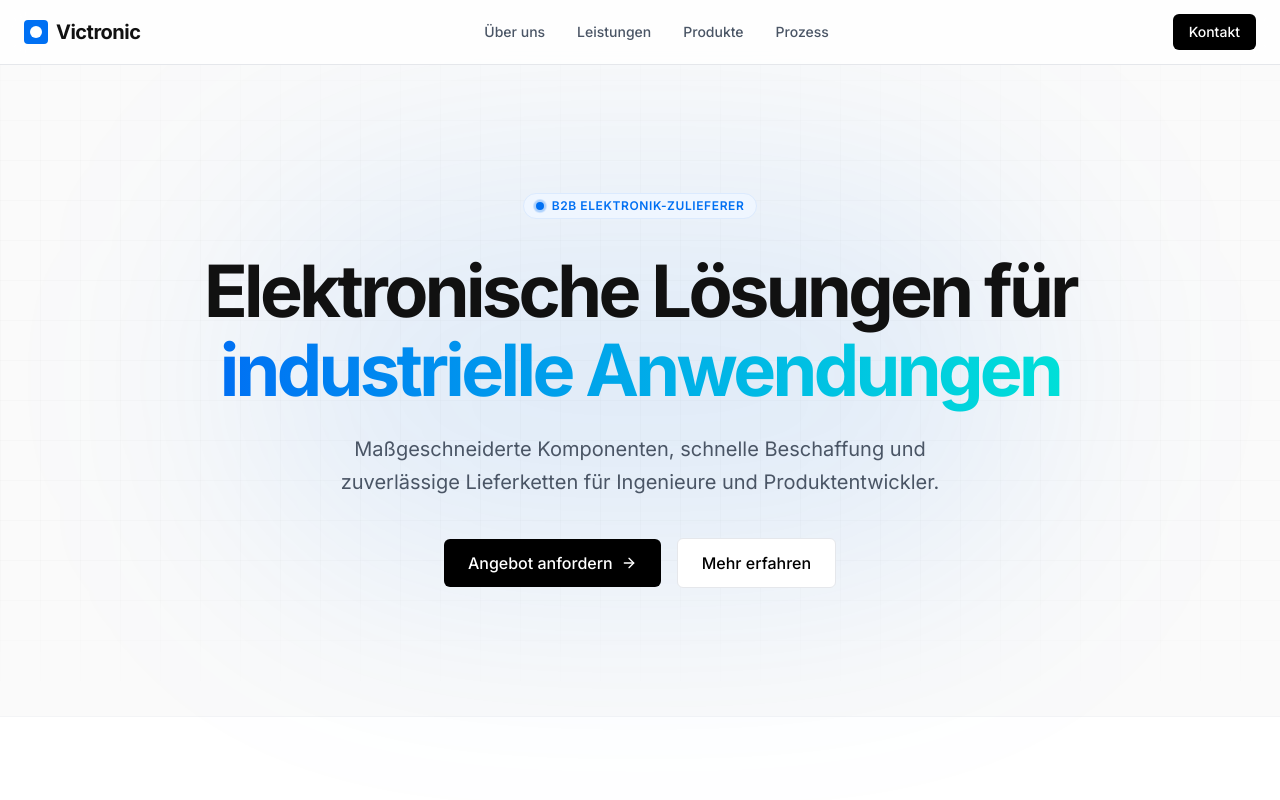
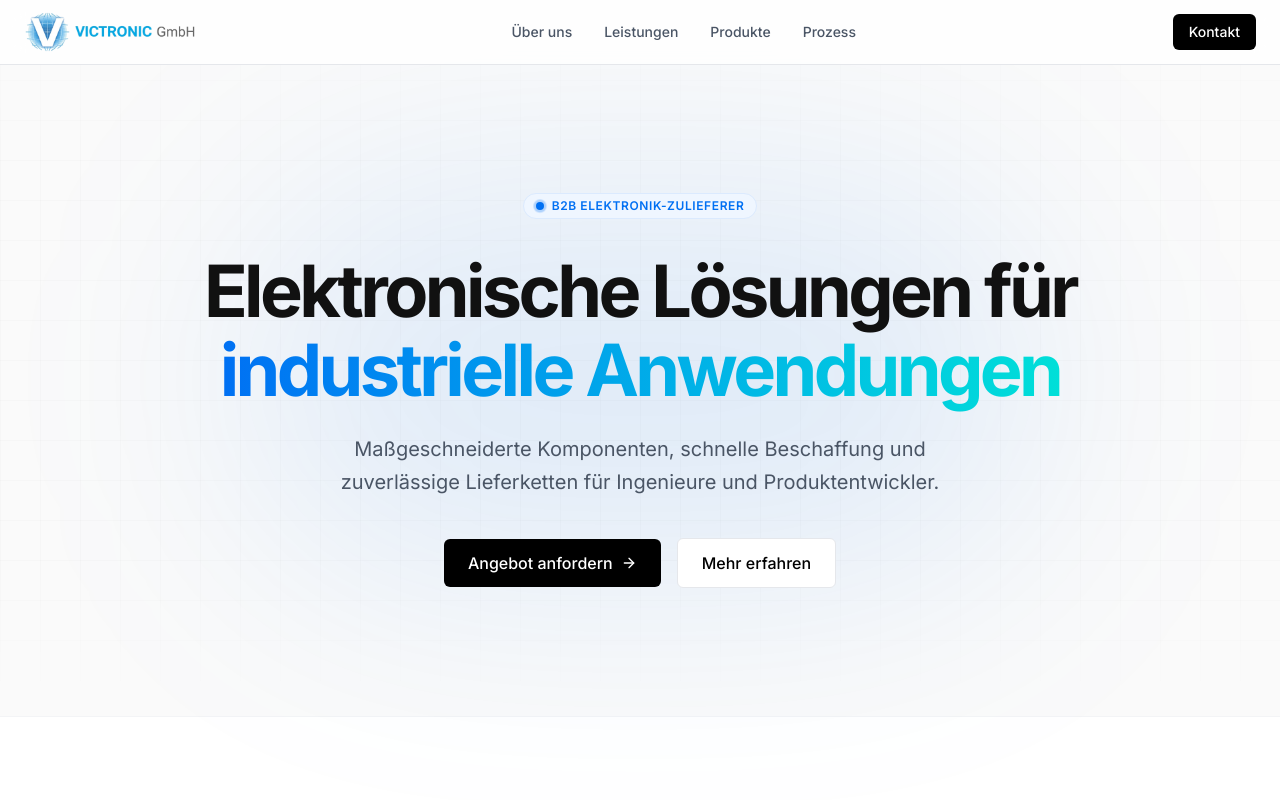
Before and after one commit to thierlingjustus/Victronic, a React (Vite) app: page / in a window 1280 px wide. Shown: the top 800 px of the page. Built offline with nearby package versions, Linux system fonts and the light colour scheme.

Commit message:
Replace square logo with official transparent logo and link it to landing page

```diff
--- a/src/pages/Home.tsx
+++ b/src/pages/Home.tsx
@@ -7,6 +7,7 @@ import {
   Link as LinkIcon, Award, Clock, Search, Truck, ArrowRight, Mail, Phone, MapPin, ChevronRight
 } from 'lucide-react';
 import { products } from '../data/products';
+import logo from '../logo.png';
 
 const FadeIn = ({ children, delay = 0 }: { children: React.ReactNode, delay?: number }) => (
   <motion.div
@@ -25,12 +26,9 @@ export default function Home() {
       {/* Navigation */}
       <nav className="fixed top-0 left-0 right-0 z-50 bg-white/80 backdrop-blur-md border-b border-gray-200">
         <div className="max-w-7xl mx-auto px-6 h-16 flex items-center justify-between">
-          <div className="flex items-center gap-2 font-bold text-xl tracking-tight">
-            <div className="w-6 h-6 bg-[#0070f3] rounded-sm flex items-center justify-center">
-              <div className="w-3 h-3 bg-white rounded-full" />
-            </div>
-            Victronic
-          </div>
+          <Link to="/" className="flex items-center">
+            <img src={logo} alt="Victronic GmbH Logo" className="h-8 md:h-10 w-auto object-contain" />
+          </Link>
           <div className="hidden md:flex items-center gap-8 text-sm font-medium text-gray-600">
             <a href="#about" className="hover:text-[#0070f3] transition-colors">Über uns</a>
             <a href="#services" className="hover:text-[#0070f3] transition-colors">Leistungen</a>
--- a/src/pages/Product.tsx
+++ b/src/pages/Product.tsx
@@ -4,6 +4,7 @@ import { motion } from 'motion/react';
 import { ArrowLeft, CheckCircle2, ChevronRight, Zap } from 'lucide-react';
 import { products } from '../data/products';
 import ProductViewer3D from '../components/ProductViewer3D';
+import logo from '../logo.png';
 
 const FadeIn = ({ children, delay = 0 }: { children: React.ReactNode, delay?: number }) => (
   <motion.div
@@ -46,11 +47,8 @@ export default function Product() {
       {/* Navigation */}
       <nav className="fixed top-0 left-0 right-0 z-50 bg-[#050505]/80 backdrop-blur-md border-b border-white/10">
         <div className="max-w-7xl mx-auto px-6 h-16 flex items-center justify-between">
-          <Link to="/" className="flex items-center gap-2 font-bold text-xl tracking-tight text-white hover:text-[#00dfd8] transition-colors">
-            <div className="w-6 h-6 bg-[#00dfd8] rounded-sm flex items-center justify-center">
-              <div className="w-3 h-3 bg-black rounded-full" />
-            </div>
-            Victronic
+          <Link to="/" className="flex items-center">
+            <img src={logo} alt="Victronic GmbH Logo" className="h-8 md:h-10 w-auto object-contain" />
           </Link>
           <Link to="/" className="text-sm font-medium text-gray-400 hover:text-white flex items-center gap-2 transition-colors">
             <ArrowLeft className="w-4 h-4" /> Zurück zur Übersicht
--- a/src/pages/SystemDetail.tsx
+++ b/src/pages/SystemDetail.tsx
@@ -3,6 +3,7 @@ import { useParams, Link, useNavigate } from 'react-router-dom';
 import { motion, useScroll, useTransform } from 'motion/react';
 import { ArrowLeft, ChevronDown, ShieldCheck, CheckCircle2 } from 'lucide-react';
 import { systems } from '../data/systems';
+import logo from '../logo.png';
 
 const PROJECT_STEPS = [
   "Anfrage & Beratung",
@@ -216,11 +217,8 @@ export default function SystemDetail() {
       {/* Navigation */}
       <nav className="fixed top-0 left-0 right-0 z-50 bg-[#050505]/80 backdrop-blur-md border-b border-white/10">
         <div className="max-w-7xl mx-auto px-6 h-16 flex items-center justify-between">
-          <Link to="/" className="flex items-center gap-2 font-bold text-xl tracking-tight text-white hover:text-[#00dfd8] transition-colors">
-            <div className="w-6 h-6 bg-[#00dfd8] rounded-sm flex items-center justify-center">
-              <div className="w-3 h-3 bg-black rounded-full" />
-            </div>
-            Victronic
+          <Link to="/" className="flex items-center">
+            <img src={logo} alt="Victronic GmbH Logo" className="h-8 md:h-10 w-auto object-contain" />
           </Link>
           <Link to="/systems" className="text-sm font-medium text-gray-400 hover:text-white flex items-center gap-2 transition-colors">
             <ArrowLeft className="w-4 h-4" /> Zurück zum Hub
--- a/src/pages/SystemsHub.tsx
+++ b/src/pages/SystemsHub.tsx
@@ -3,6 +3,7 @@ import { Link } from 'react-router-dom';
 import { motion } from 'motion/react';
 import { ArrowLeft, ChevronRight } from 'lucide-react';
 import { systems } from '../data/systems';
+import logo from '../logo.png';
 
 const FadeIn = ({ children, delay = 0 }: { children: React.ReactNode, delay?: number }) => (
   <motion.div
@@ -30,11 +31,8 @@ export default function SystemsHub() {
       {/* Navigation */}
       <nav className="fixed top-0 left-0 right-0 z-50 bg-[#050505]/80 backdrop-blur-md border-b border-white/10">
         <div className="max-w-7xl mx-auto px-6 h-16 flex items-center justify-between">
-          <Link to="/" className="flex items-center gap-2 font-bold text-xl tracking-tight text-white hover:text-[#00dfd8] transition-colors">
-            <div className="w-6 h-6 bg-[#00dfd8] rounded-sm flex items-center justify-center">
-              <div className="w-3 h-3 bg-black rounded-full" />
-            </div>
-            Victronic
+          <Link to="/" className="flex items-center">
+            <img src={logo} alt="Victronic GmbH Logo" className="h-8 md:h-10 w-auto object-contain" />
           </Link>
           <Link to="/" className="text-sm font-medium text-gray-400 hover:text-white flex items-center gap-2 transition-colors">
             <ArrowLeft className="w-4 h-4" /> Zurück zur Startseite
```
Also changed, not shown: src/logo.png (added).
